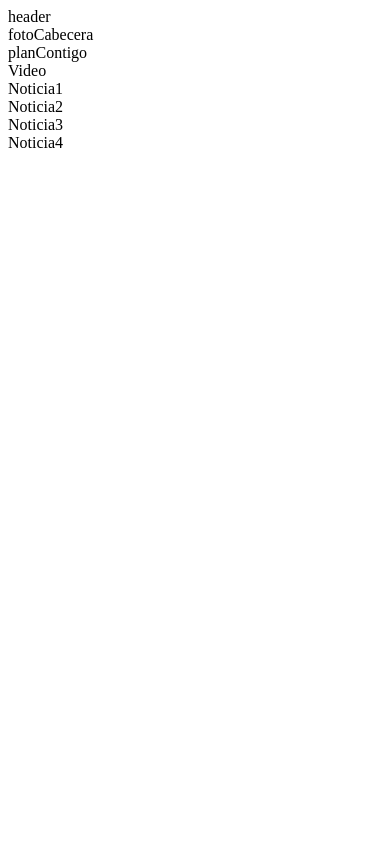
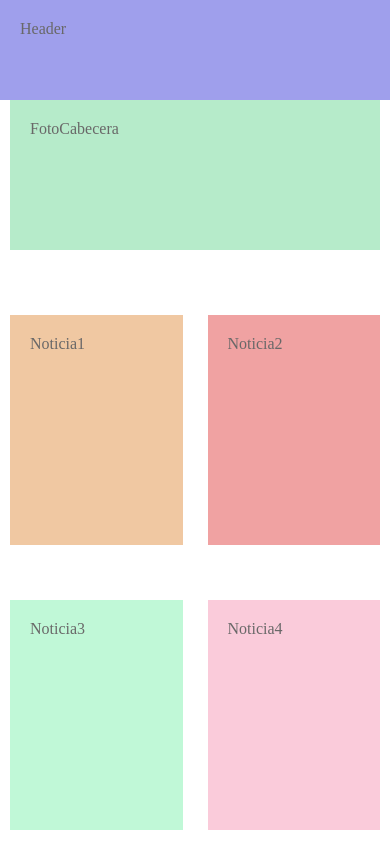
Before and after one commit to JesusLopezGomez/practicasGrid, a plain HTML site: page index.html in a window 390 px wide. Before the commit the page ends 844 px from the top, so only its background shows below. Drawn offline with Linux system fonts and the light colour scheme.

Commit message:
terminado

```diff
--- a/index.html
+++ b/index.html
@@ -8,14 +8,16 @@
 </head>
 <body>
     <div class="container">
-        <div class="header">header</div>
-        <div class="fotoCabecera">fotoCabecera</div>
-        <div class="planContigo">planContigo</div>
-        <div class="Video">Video</div>
-        <div class="Noticia1">Noticia1</div>
-        <div class="Noticia2">Noticia2</div>
-        <div class="Noticia3">Noticia3</div>
-        <div class="Noticia4">Noticia4</div>
+        <div class="header">Header</div>
+        <div class="fotoCabecera">FotoCabecera</div>
+        <div class="container2">
+            <div class="planContigo">PlanContigo</div>
+            <div class="Video">Video</div>
+            <div class="Noticia1">Noticia1</div>
+            <div class="Noticia2">Noticia2</div>
+            <div class="Noticia3">Noticia3</div>
+            <div class="Noticia4">Noticia4</div>
+        </div>
     </div>
 </body>
 </html>
--- a/stylee.css
+++ b/stylee.css
@@ -0,0 +1,166 @@
+body{
+    padding: 0;
+    margin: 0;
+}
+
+.container{
+    display: grid;
+    height: 100vh;
+    grid-template-columns:
+        10px
+        repeat(6,1fr)
+        10px
+    ;
+    grid-template-rows:
+        100px
+        150px
+        20px
+        1fr
+    ;
+
+    grid-template-areas:
+        "header header header header header header header header"
+        ". fotoCabecera fotoCabecera fotoCabecera fotoCabecera fotoCabecera fotoCabecera ."
+        ". . . . . . . ."
+        "container2 container2 container2 container2 container2 container2 container2 container2"
+    ;
+
+}
+
+.container2{
+    grid-area: container2;
+    display: grid;
+    height: 100vh;
+    grid-template-columns:
+        10px
+        repeat(6,1fr)
+        10px
+    ;
+    grid-template-rows:
+        250px
+        20px
+        230px
+    ;
+
+    grid-template-areas:
+    ". . planContigo planContigo planContigo Video . ."
+    ". . . . . . . ."
+    ". . Noticia1 Noticia2 Noticia3 Noticia4 . ."
+    ;
+    gap: 25px;
+}
+
+
+.header{
+    grid-area: header;
+    background-color: rgb(159, 159, 236);
+}
+
+.fotoCabecera{
+    grid-area: fotoCabecera;
+    background-color: rgb(182, 235, 202);
+}
+
+.planContigo{
+    grid-area: planContigo;
+    background-color: rgb(230, 178, 178);
+}
+
+.Video{
+    grid-area: Video;
+    background-color: rgb(207, 184, 236);
+}
+
+.Noticia1{
+    grid-area: Noticia1;
+    background-color: rgb(240, 200, 162);
+}
+
+.Noticia2{
+    grid-area: Noticia2;
+    background-color: rgb(240, 162, 162);
+}
+
+.Noticia3{
+    grid-area: Noticia3;
+    background-color: rgb(192, 248, 215);
+}
+
+.Noticia4{
+    grid-area: Noticia4;
+    background-color: rgb(250, 203, 218);
+}
+
+.header,.fotoCabecera,.planContigo,.Video,.Noticia1,.Noticia2,.Noticia3,.Noticia4{
+    padding: 20px;
+    color: rgb(105, 104, 104);
+}
+
+@media screen and (max-width: 767px) and (min-width:320px){
+    .container{
+        display: grid;
+        height: 100vh;
+        grid-template-columns:
+            10px
+            repeat(2,1fr)
+            10px
+        ;
+        grid-template-rows:
+            100px
+            150px
+            20px
+            1fr
+        ;
+
+        grid-template-areas:
+            "header header header header"
+            ". fotoCabecera fotoCabecera ."
+            ". . . ."
+            ". container2 container2 ."
+        ;
+    }
+
+    .container2{
+        grid-area: container2;
+        display: grid;
+        height: 100vh;
+        grid-template-columns:
+            repeat(2,1fr)
+        ;
+        grid-template-rows:
+            20px
+            230px
+            5px
+            230px
+        ;
+
+        grid-template-areas:
+        ". ."
+        "Noticia1 Noticia2"
+        ". ."
+        "Noticia3 Noticia4"
+        ;
+        gap: 25px;
+    }
+
+    .Noticia1{
+        grid-area: Noticia1;
+        background-color: rgb(240, 200, 162);
+    }
+
+    .Noticia2{
+        grid-area: Noticia2;
+        background-color: rgb(240, 162, 162);
+    }
+
+    .planContigo{
+        display: none;
+        background-color: rgb(230, 178, 178);
+    }
+
+    .Video{
+        display: none;
+        background-color: rgb(207, 184, 236);
+    }
+
+}
```
Also changed, not shown: Screenshot from 2023-11-09 13-55-16.png.
